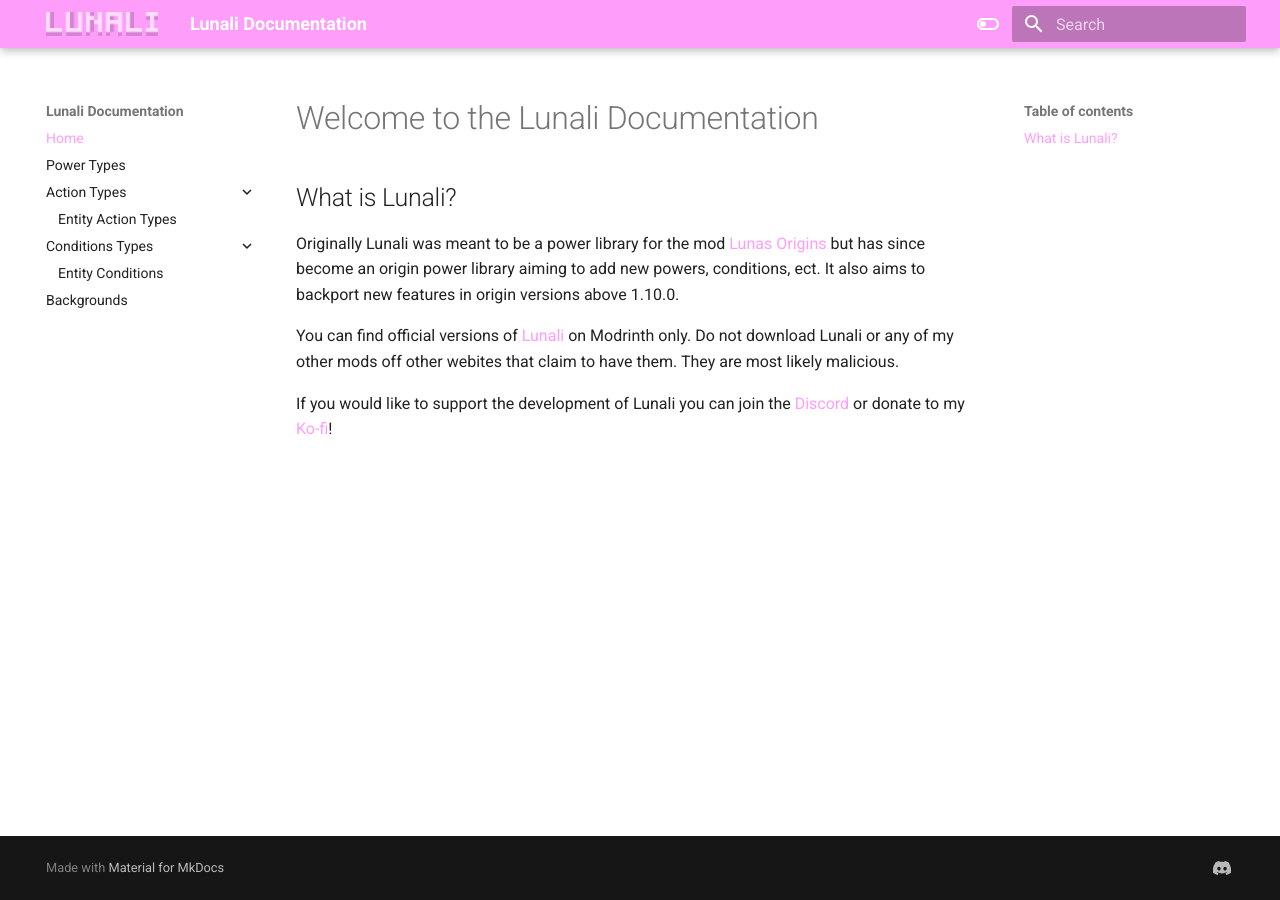
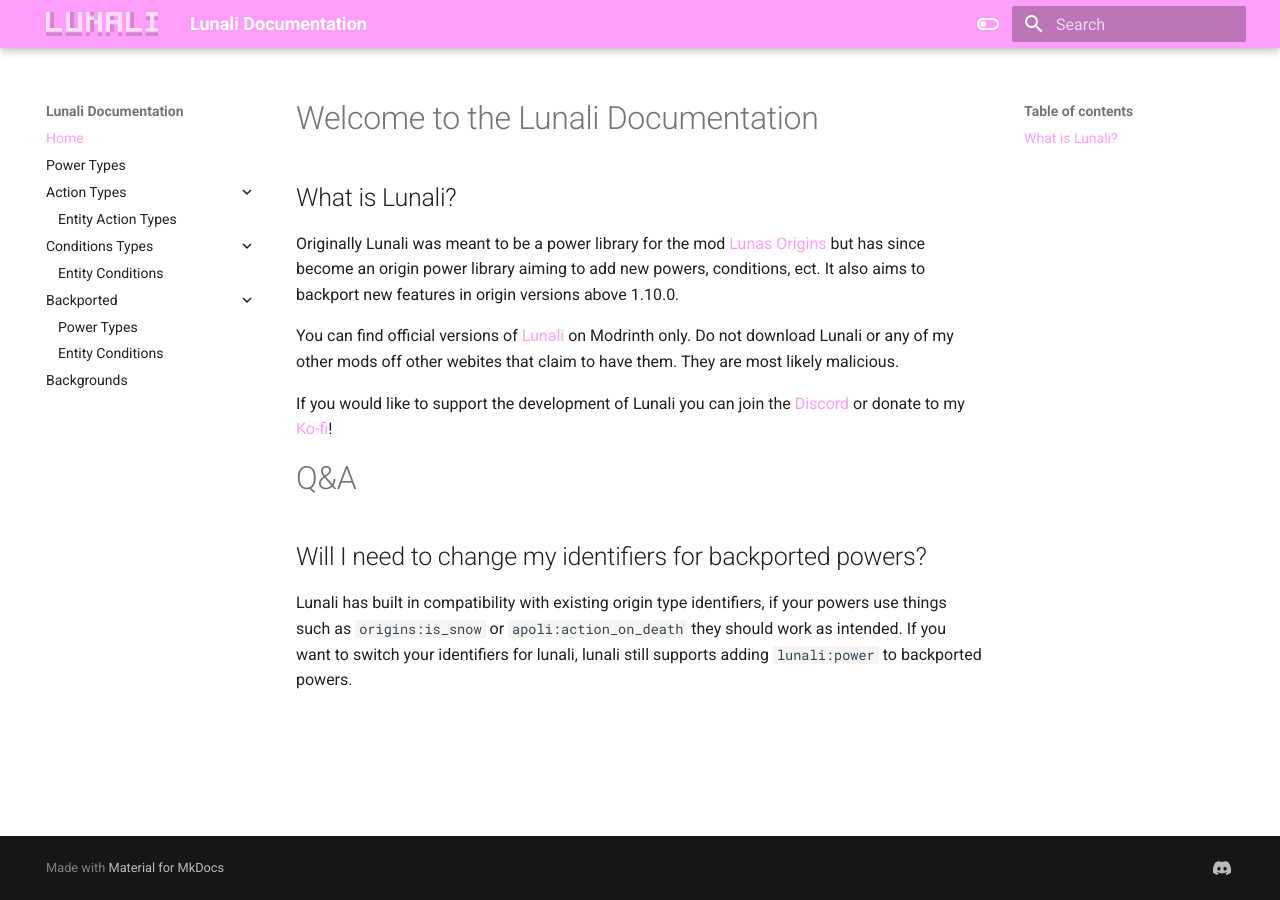
Before and after one commit to Lunaticol/lunali-wiki, an MkDocs documentation site: the page built from docs/index.md, in a window 1280 px wide. Built offline with MkDocs 1.6.1 and Material for MkDocs 9.7.7, drawn with Linux system fonts in a browser that asks for light colours.

Commit message:
Updated stuff

```diff
--- a/docs/index.md
+++ b/docs/index.md
@@ -7,3 +7,9 @@ Originally Lunali was meant to be a power library for the mod [Lunas Origins](ht
 You can find official versions of [Lunali](https://modrinth.com/project/lunali) on Modrinth only. Do not download Lunali or any of my other mods off other webites that claim to have them. They are most likely malicious.
 
 If you would like to support the development of Lunali you can join the [Discord](https://discord.gg/pQgEvEYpyq) or donate to my [Ko-fi](https://ko-fi.com/lunatico)!
+
+# Q&A
+
+## Will I need to change my identifiers for backported powers?
+
+Lunali has built in compatibility with existing origin type identifiers, if your powers use things such as `origins:is_snow` or `apoli:action_on_death` they should work as intended. If you want to switch your identifiers for lunali, lunali still supports adding `lunali:power` to backported powers.
--- a/mkdocs.yml
+++ b/mkdocs.yml
@@ -7,6 +7,9 @@ nav:
       - Entity Action Types: types/entity_action_types.md
   - Conditions Types:
       - Entity Conditions: types/entity_condition_types.md
+  - Backported:
+      - Power Types: types/backported/power_types.md
+      - Entity Conditions: types/backported/entity_condition_types.md
   - Backgrounds: types/origin_backgrounds.md
 theme:
   name: material
```
Also changed, not shown: docs/types/backported/entity_condition_types.md (added, +8 -0 lines), docs/types/backported/power_types.md (added, +4 -0 lines), docs/types/conditions/entity_conditions/is_snowing.md (deleted, +0 -25 lines), docs/types/entity_condition_types.md (+1 -2 lines), docs/types/conditions/entity_conditions/lunali_is_thundering.md (renamed from docs/types/conditions/entity_conditions/is_thundering.md), docs/types/entity_actions/lunali_riptide.md (added).
